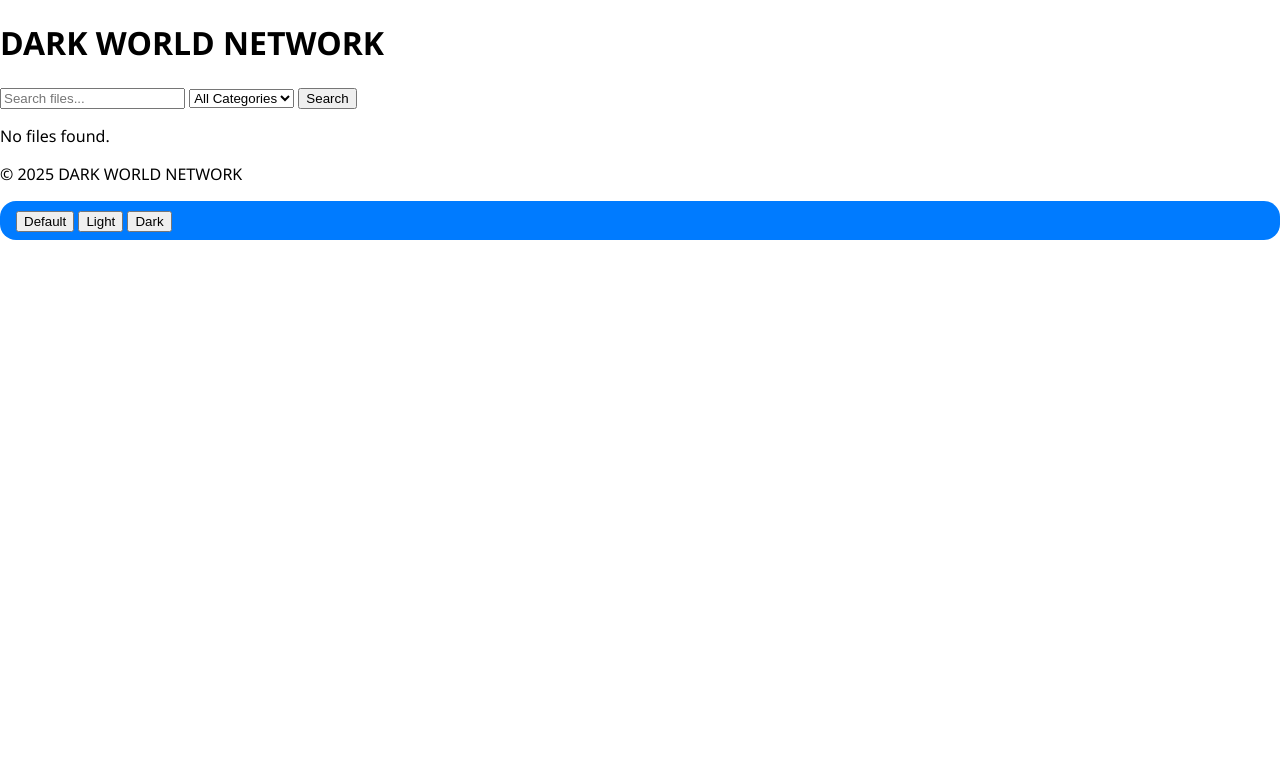
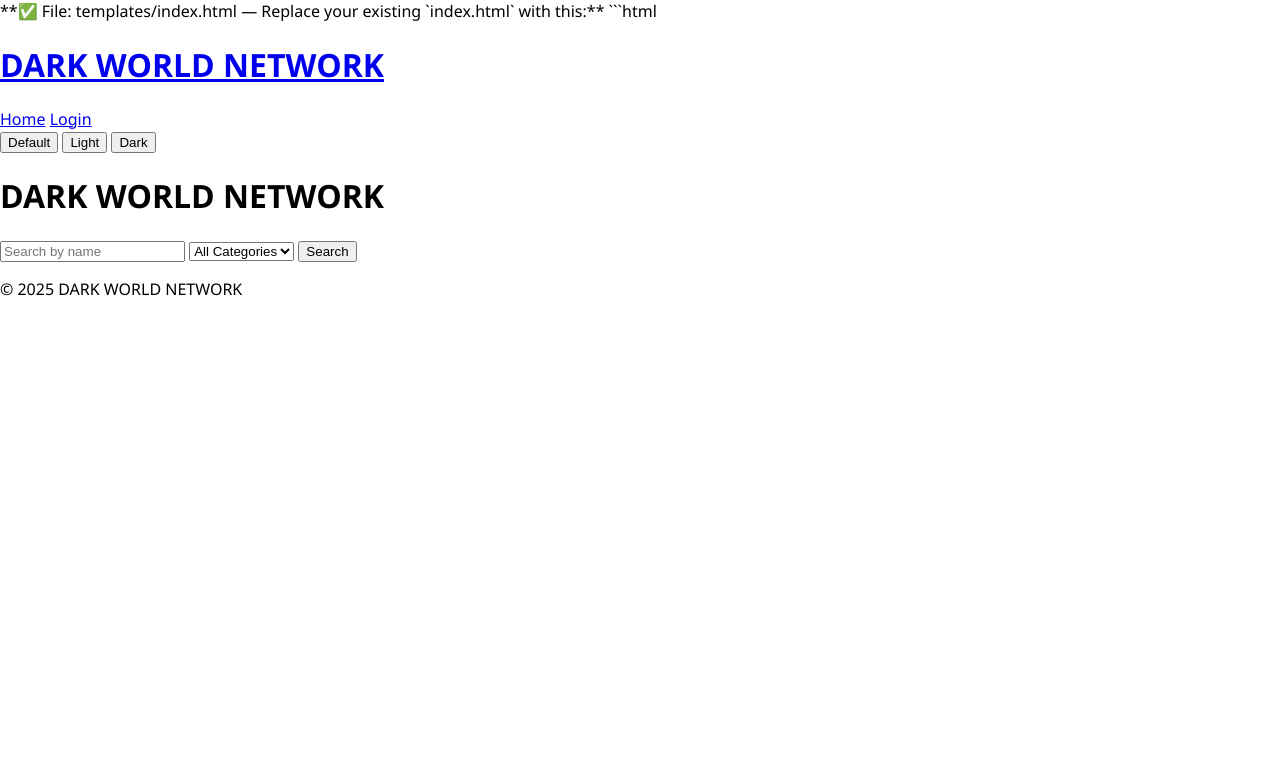
Before and after one commit to copytools/dark-world-network, a Flask app: page / in a window 1280 px wide. Shown: the top 783 px of the page. Run offline with Flask 3, Linux system fonts and the light colour scheme; data that the repository does not hold is empty.

Commit message:
index.html

````diff
--- a/templates/index.html
+++ b/templates/index.html
@@ -1,67 +1,36 @@
-<!DOCTYPE html><html lang="en">
-<head>
-    <meta charset="UTF-8">
-    <meta name="viewport" content="width=device-width, initial-scale=1.0">
-    <title>DARK WORLD NETWORK</title>
-    <link rel="stylesheet" href="{{ url_for('static', filename='css/style.css') }}">
-</head>
-<body class="default-mode">
-    <header>
-        <h1>DARK WORLD NETWORK</h1>
-        <nav>
-            <form action="/" method="get" class="search-bar">
-                <input type="text" name="search" placeholder="Search files..." value="{{ request.args.get('search', '') }}">
+**✅ File: templates/index.html — Replace your existing `index.html` with this:**
+
+```html
+{% extends 'layout.html' %}
+{% block content %}
+<div class="main-section">
+  <h1 class="site-title">DARK WORLD NETWORK</h1>
+  <form method="get" class="search-form">
+    <input type="text" name="search" placeholder="Search by name" value="{{ request.args.get('search', '') }}">
     <select name="filter">
       <option value="">All Categories</option>
-                    <option value="app" {% if request.args.get('filter') == 'app' %}selected{% endif %}>App</option>
-                    <option value="software" {% if request.args.get('filter') == 'software' %}selected{% endif %}>Software</option>
-                    <option value="image" {% if request.args.get('filter') == 'image' %}selected{% endif %}>Image</option>
-                    <option value="video" {% if request.args.get('filter') == 'video' %}selected{% endif %}>Video</option>
-                    <option value="document" {% if request.args.get('filter') == 'document' %}selected{% endif %}>Document</option>
+      <option value="Movie">Movie</option>
+      <option value="App">App</option>
+      <option value="Music">Music</option>
     </select>
     <button type="submit">Search</button>
   </form>
-        </nav>
-    </header><main>
-    {% if files %}
-    <div class="file-list">
+
+  <div class="file-grid">
     {% for file in files %}
-        <div class="file-item">
-            <div class="file-name">📄 {{ file[1] }}</div>
-            <div class="file-category">Category: {{ file[2] }}</div>
-            <div class="file-description">{{ file[3] }}</div>
-            <div class="file-actions">
-                <a href="{{ url_for('download', file_id=file[0]) }}" class="download-btn">⬇ Download</a>
-                <span class="downloads">{{ file[5] }} downloads</span>
+    <div class="file-card">
+      <div class="file-thumbnail">
+        <img src="{{ url_for('static', filename='img/file.png') }}" alt="File">
+      </div>
+      <div class="file-info">
+        <h3>{{ file[1] }}</h3>
+        <p>{{ file[3] }}</p>
+        <p><strong>Downloads:</strong> {{ file[5] }}</p>
+        <a href="/download/{{ file[0] }}" class="download-btn">Download</a>
       </div>
     </div>
     {% endfor %}
   </div>
-    {% else %}
-    <p class="no-files">No files found.</p>
-    {% endif %}
-</main>
-
-<footer>
-    <p>&copy; 2025 DARK WORLD NETWORK</p>
-    <div class="theme-toggle">
-        <button onclick="setTheme('default')">Default</button>
-        <button onclick="setTheme('light')">Light</button>
-        <button onclick="setTheme('dark')">Dark</button>
 </div>
-</footer>
-
-<script>
-    function setTheme(mode) {
-        document.body.className = mode + '-mode';
-        localStorage.setItem('theme', mode);
-    }
-
-    window.onload = () => {
-        const savedTheme = localStorage.getItem('theme') || 'default';
-        document.body.className = savedTheme + '-mode';
-    };
-</script>
-
-</body>
-</html>
+{% endblock %}
+```
````
Lines whose indentation alone changed are shown as unchanged.
